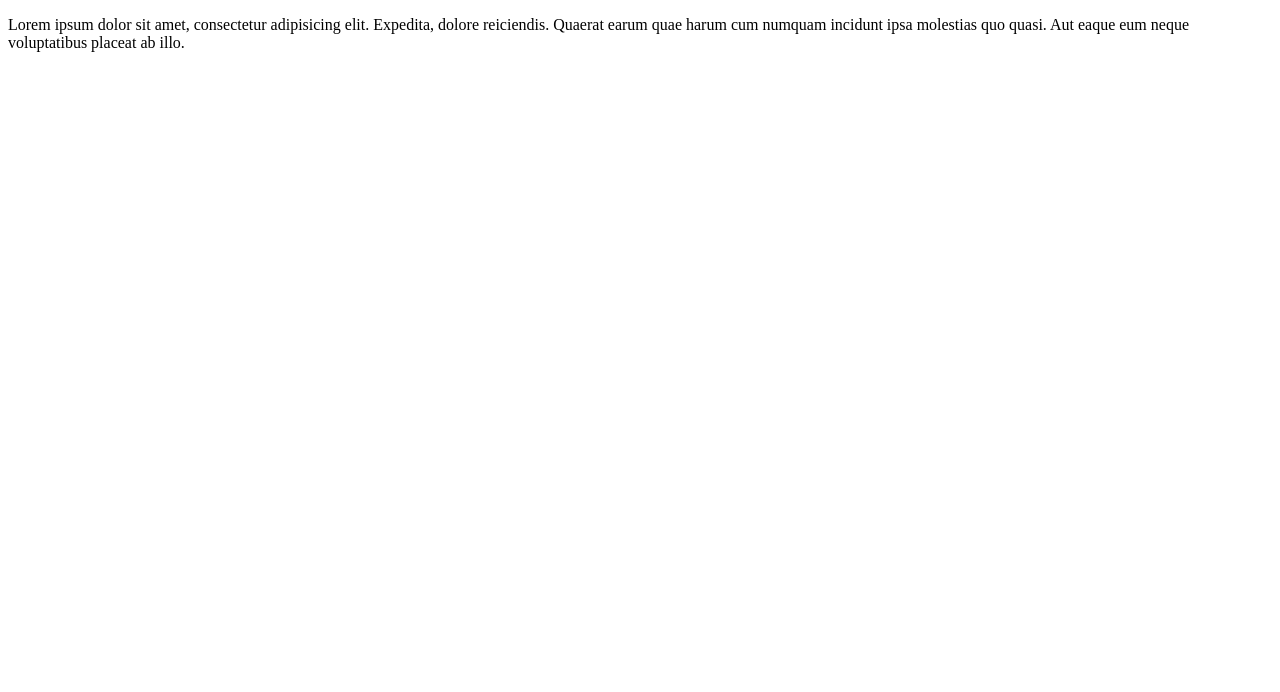
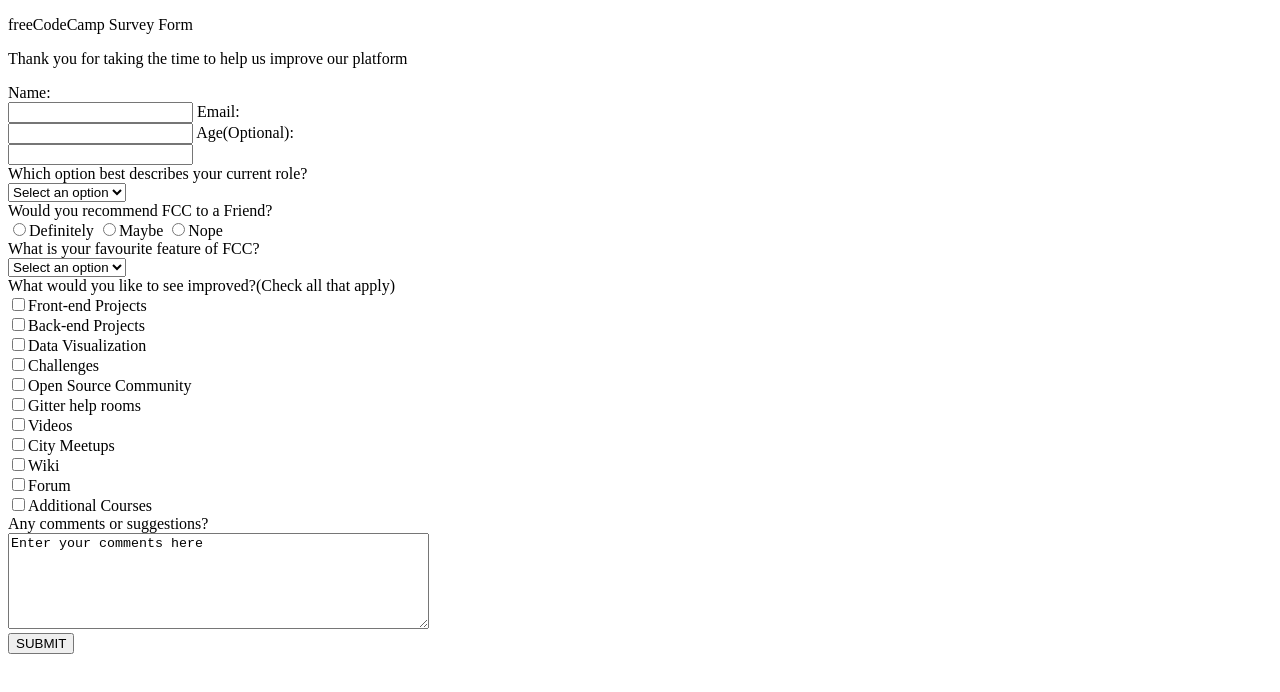
Before and after one commit to Suzanne-11/SurveyForm, a plain HTML site: page index.html in a window 1280 px wide. Drawn offline with Linux system fonts and the light colour scheme.

Commit message:
2nd commit

```diff
--- a/index.html
+++ b/index.html
@@ -8,13 +8,101 @@
     <link rel="stylesheet" href="styles.css">
 </head>
 <body>
-    <div class="parallex">
+    <div id="container">
+        <div id="header">
+            <p id="orgName">freeCodeCamp Survey Form</p>
+            <p id="tagline">Thank you for taking the time to help us improve our platform</p>
+        </div>
+        <div id="form">
+            <form id="fccForm">
+                <label for="name" value="name">Name:<br>
+                    <input type="text" id="name" required>
+                </label>
+                <label for="email" value="email">Email:<br>
+                    <input type="email" id="email" required>
+                </label>
+                <label for="age" value="age">Age(Optional):<br>
+                    <input type="age" id="age">
+                </label>
+                <br>
+                <label for="currRole" value="currRole">Which option best describes your current role?<br>
+                    <select id="currRole" name="currRole">
+                        <option value="1stOpt">Select an option</option>
+                        <option value="student">Student</option>
+                        <option value="professional">Professional</option>
+                        <option value="partTime">Part Time</option>
+                        <option value="other">Other</option>
+                    </select>
+                </label>
+                <br>
+                <label for="recommend" value="recommend">Would you recommend FCC to a Friend?<br>
+                    <input type="radio" name="recommend" value="definitely">Definitely
+                </label>
+                <label for="recommend" value="recommend">
+                    <input type="radio" name="recommend" value="maybe">Maybe
+                </label>
+                <label for="recommend" value="recommend">
+                    <input type="radio" name="recommend" value="nope">Nope
+                </label>
+                <br>
+                <label for="favFeature" value="favFeature">What is your favourite feature of FCC?<br>
+                    <select id="favFeature" name="favFeature">
+                        <option value="1stOpt">Select an option</option>
+                        <option value="challenges">Challenges</option>
+                        <option value="projects">Projects</option>
+                        <option value="community">Community</option>
+                        <option value="openSource">Open Source</option>
+                    </select>
+                </label>
+                <br>
+                <label for="improvement" name="improvement">What would you like to see improved?(Check all that apply)<br>
+                    <input type="checkbox" name="improvement" value="frontEnd" id="improvement">Front-end Projects
+                </label>
+                <label for="improvement" name="improvement"><br>
+                    <input type="checkbox" name="improvement" value="backEnd" id="improvement">Back-end Projects
+                </label>
+                <label for="improvement" name="improvement"><br>
+                    <input type="checkbox" name="improvement" value="dataVis" id="improvement">Data Visualization
+                </label>
+                <label for="improvement" name="improvement"><br>
+                    <input type="checkbox" name="improvement" value="challenges" id="improvement">Challenges
+                </label>
+                <label for="improvement" name="improvement"><br>
+                    <input type="checkbox" name="improvement" value="openSource" id="improvement">Open Source Community
+                </label>
+                <label for="improvement" name="improvement"><br>
+                    <input type="checkbox" name="improvement" value="ghr" id="improvement">Gitter help rooms
+                </label>
+                <label for="improvement" name="improvement"><br>
+                    <input type="checkbox" name="improvement" value="videos" id="improvement">Videos
+                </label>
+                <label for="improvement" name="improvement"><br>
+                    <input type="checkbox" name="improvement" value="cm" id="improvement">City Meetups
+                </label>
+                <label for="improvement" name="improvement"><br>
+                    <input type="checkbox" name="improvement" value="wiki" id="improvement">Wiki
+                </label>
+                <label for="improvement" name="improvement"><br>
+                    <input type="checkbox" name="improvement" value="forum" id="improvement">Forum
+                </label>
+                <label for="improvement" name="improvement"><br>
+                    <input type="checkbox" name="improvement" value="additional" id="improvement">Additional Courses
+                </label>
+                <br>
+                <label for="suggestion" name= "suggestion">Any comments or suggestions?<br>
+                    <textarea rows="6" cols="50">Enter your comments here</textarea>
+                </label>
+                <br>
+                <label for="submit">
+                    <button type="submit" value="submit" form="fccForm">SUBMIT</button>
+                </label>
 
-    </div>
+            </form>
 
-    <div class="abc">
-        <p>Lorem ipsum dolor sit amet, consectetur adipisicing elit. Expedita, dolore reiciendis. Quaerat earum quae harum cum numquam incidunt ipsa molestias quo quasi. Aut eaque eum neque voluptatibus placeat ab illo.</p>
-    </div>
+        </div>
+</div>
+
+
 
 </body>
 </html>
```
